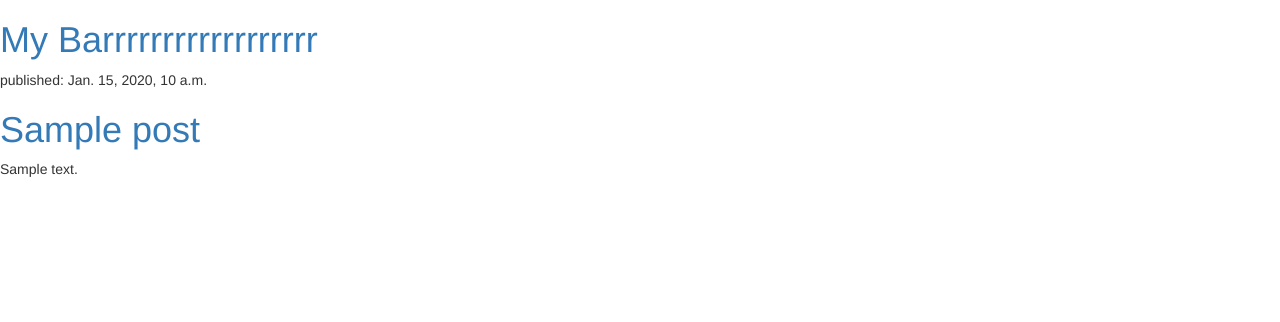
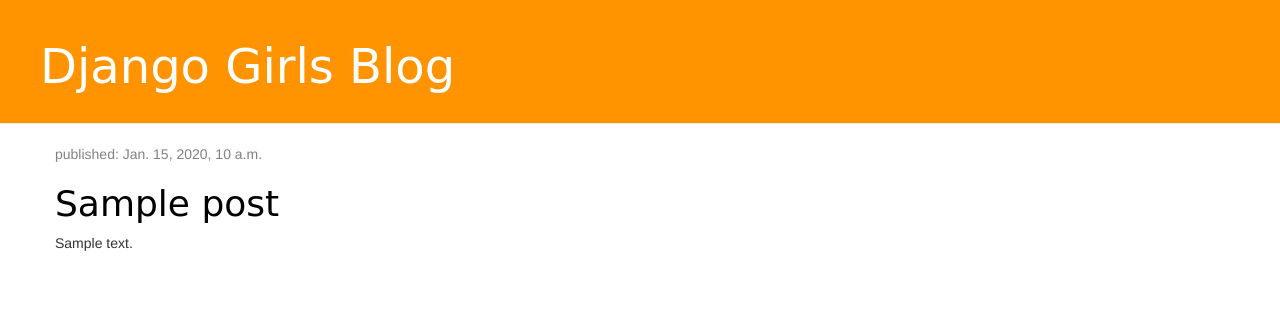
Before and after one commit to abhinav-pri/my-first-blog, a Django app: template blog/templates/blog/post_list.html in a window 1280 px wide. Shown: the top 322 px of the page. Run offline with Django 3.2, Linux system fonts and the light colour scheme; the template is opened without the code that fills it: values that come from a table or form of the project are taken from there, others are empty; tables that the repository leaves empty hold one stand-in row (values such as "Sample post"); parts of the project's set-up code (start-up, migrations or seed data) failed here and were passed over; some libraries are stand-ins or nearby versions.

Commit message:
Addedd view and template for detailed blog as well a s css

```diff
--- /dev/null
+++ b/blog/static/css/blog.css
@@ -0,0 +1,46 @@
+.page-header {
+    background-color: #ff9400;
+    margin-top: 0;
+    padding: 20px 20px 20px 40px;
+}
+
+.page-header h1, .page-header h1 a, .page-header h1 a:visited, .page-header h1 a:active {
+    color: #ffffff;
+    font-size: 36pt;
+    text-decoration: none;
+}
+
+.content {
+    margin-left: 40px;
+}
+
+h1, h2, h3, h4 {
+    font-family: 'Lobster', cursive;
+}
+
+.date {
+    color: #828282;
+}
+
+.save {
+    float: right;
+}
+
+.post-form textarea, .post-form input {
+    width: 100%;
+}
+
+.top-menu, .top-menu:hover, .top-menu:visited {
+    color: #ffffff;
+    float: right;
+    font-size: 26pt;
+    margin-right: 20px;
+}
+
+.post {
+    margin-bottom: 70px;
+}
+
+.post h1 a, .post h1 a:visited {
+    color: #000000;
+}
--- /dev/null
+++ b/blog/templates/blog/base.html
@@ -0,0 +1,23 @@
+{% load staticfiles %}
+<html>
+    <head>
+
+        <title>Django Girls blog</title>
+        <link rel="stylesheet" href="//maxcdn.bootstrapcdn.com/bootstrap/3.2.0/css/bootstrap.min.css">
+        <link rel="stylesheet" href="//maxcdn.bootstrapcdn.com/bootstrap/3.2.0/css/bootstrap-theme.min.css">
+        <link rel="stylesheet" href="{% static 'css/blog.css' %}">
+    </head>
+    <body>
+    <div class="page-header">
+        <h1><a href="/">Django Girls Blog</a></h1>
+    </div>
+    <div class="content container">
+        <div class="row">
+            <div class="col-md-8">
+            {% block content %}
+            {% endblock %}
+            </div>
+        </div>
+    </div>
+</body>
+</html>
--- a/blog/templates/blog/post_list.html
+++ b/blog/templates/blog/post_list.html
@@ -1,20 +1,13 @@
-<html>
-    <head>
-        <title>Django Girls blog</title>
-        <link rel="stylesheet" href="//maxcdn.bootstrapcdn.com/bootstrap/3.2.0/css/bootstrap.min.css">
-<link rel="stylesheet" href="//maxcdn.bootstrapcdn.com/bootstrap/3.2.0/css/bootstrap-theme.min.css">
-    </head>
-    <body>
-        <div>
-    <h1><a href="/">My Barrrrrrrrrrrrrrrrrr</a></h1>
-</div>
-
-{% for post in posts %}
-    <div>
-        <p>published: {{ post.published_date }}</p>
-        <h1><a href="">{{ post.title }}</a></h1>
-        <p>{{ post.text|linebreaksbr }}</p>
-    </div>
-{% endfor %}
-    </body>
-</html>
+{% extends  'blog/base.html' %}
+{% block content %}
+            {% for post in posts %}
+                <div class="post">
+                    <div class="date">
+                        <p>published: {{ post.published_date }}</p>
+                    </div>
+                    <h1><a href="{% url 'post_detail' pk=post.pk %}"
+                    >{{ post.title }}</a></h1>
+                    <p>{{ post.text|linebreaksbr }}</p>
+                </div>
+            {% endfor %}
+{% endblock %}
--- a/blog/urls.py
+++ b/blog/urls.py
@@ -2,5 +2,5 @@
 from . import views
 
 urlpatterns = [
-    url(r'^$',views.post_list,name='post_list')
-]
+    url(r'^$',views.post_list,name='post_list'),
+    url(r'^post/(?P<pk>\d+)/$',views.post_detail,name='post_detail'),
--- a/blog/views.py
+++ b/blog/views.py
@@ -1,7 +1,11 @@
-from django.shortcuts import render
+from django.shortcuts import render, get_object_or_404
 from django.utils import timezone
 from .models import Post
 
 def post_list(request):
     posts = Post.objects.filter(published_date__lte=timezone.now()).order_by('published_date')
     return render(request, 'blog/post_list.html', {'posts': posts})
+
+def post_detail(request,pk):
+    post = get_object_or_404(Post,pk=pk)
+    return render(request, 'blog/post_detail.html',{'post':post})
```
Also changed, not shown: blog/forms.py (added, +9 -0 lines), blog/templates/blog/post_detail.html (added, +10 -0 lines).
